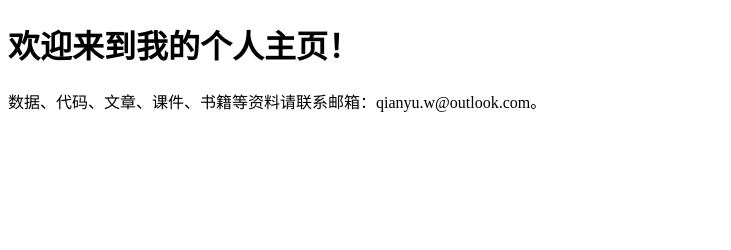
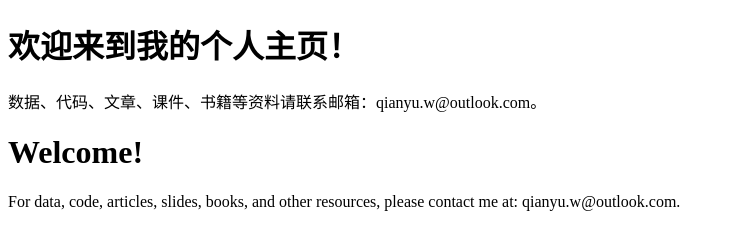
Before and after one commit to CRonaldo1985/cronaldo1985.github.io, a plain HTML site: page index.html in a window 1280 px wide. Shown: the whole page, without its empty margins (0-731 px from the left). Drawn offline with Linux system fonts and the light colour scheme.

Commit message:
Update index.html

```diff
--- a/index.html
+++ b/index.html
@@ -2,10 +2,12 @@
 <html lang="zh-CN">
 <head>
     <meta charset="UTF-8">
-    <title>我的个人主页</title>
+    <title>Qianyu Wang</title>
 </head>
 <body>
     <h1>欢迎来到我的个人主页！</h1>
     <p>数据、代码、文章、课件、书籍等资料请联系邮箱：qianyu.w@outlook.com。</p >
+     <h1>Welcome!</h1>
+    <p>For data, code, articles, slides, books, and other resources, please contact me at: qianyu.w@outlook.com.</p >
 </body>
 </html>
```
